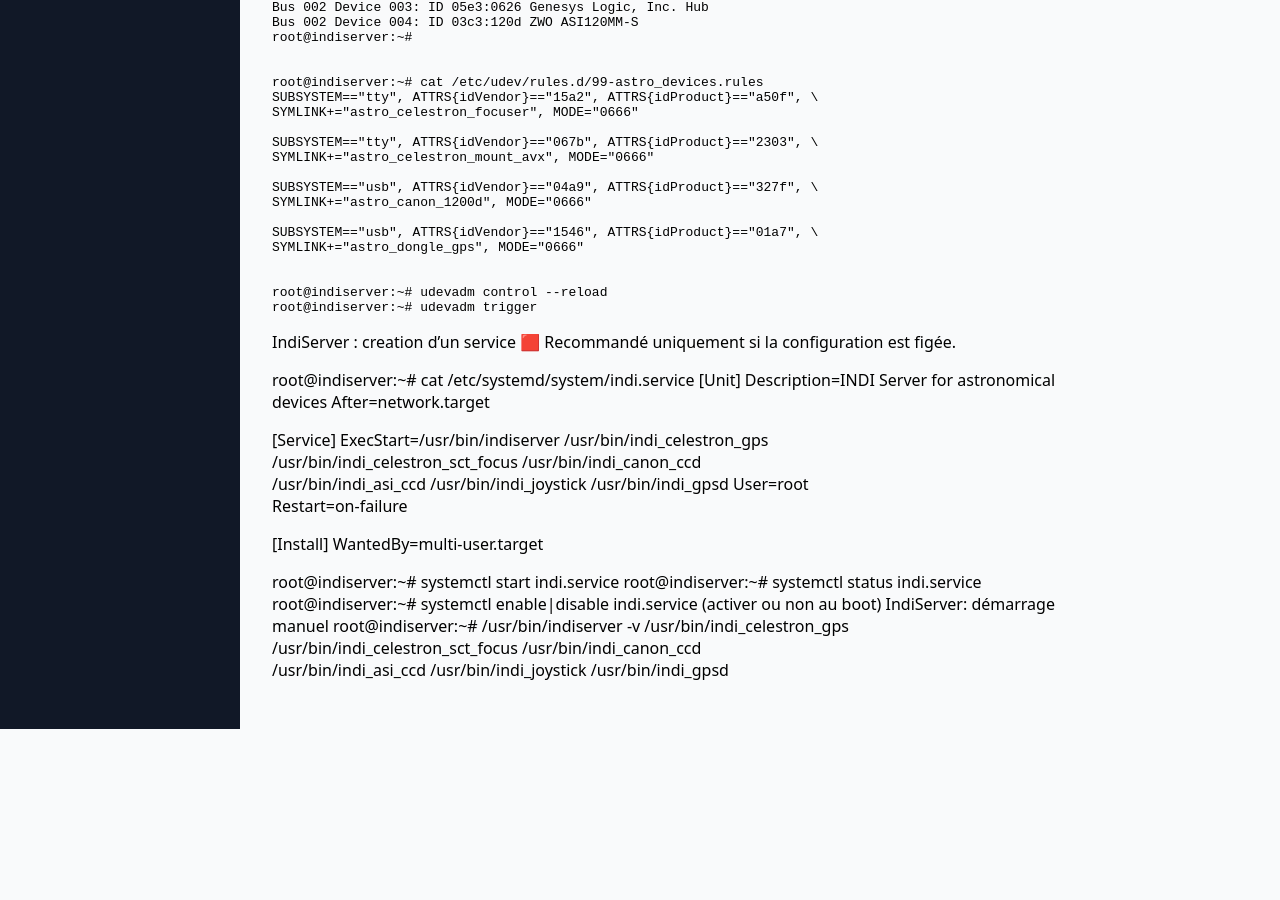
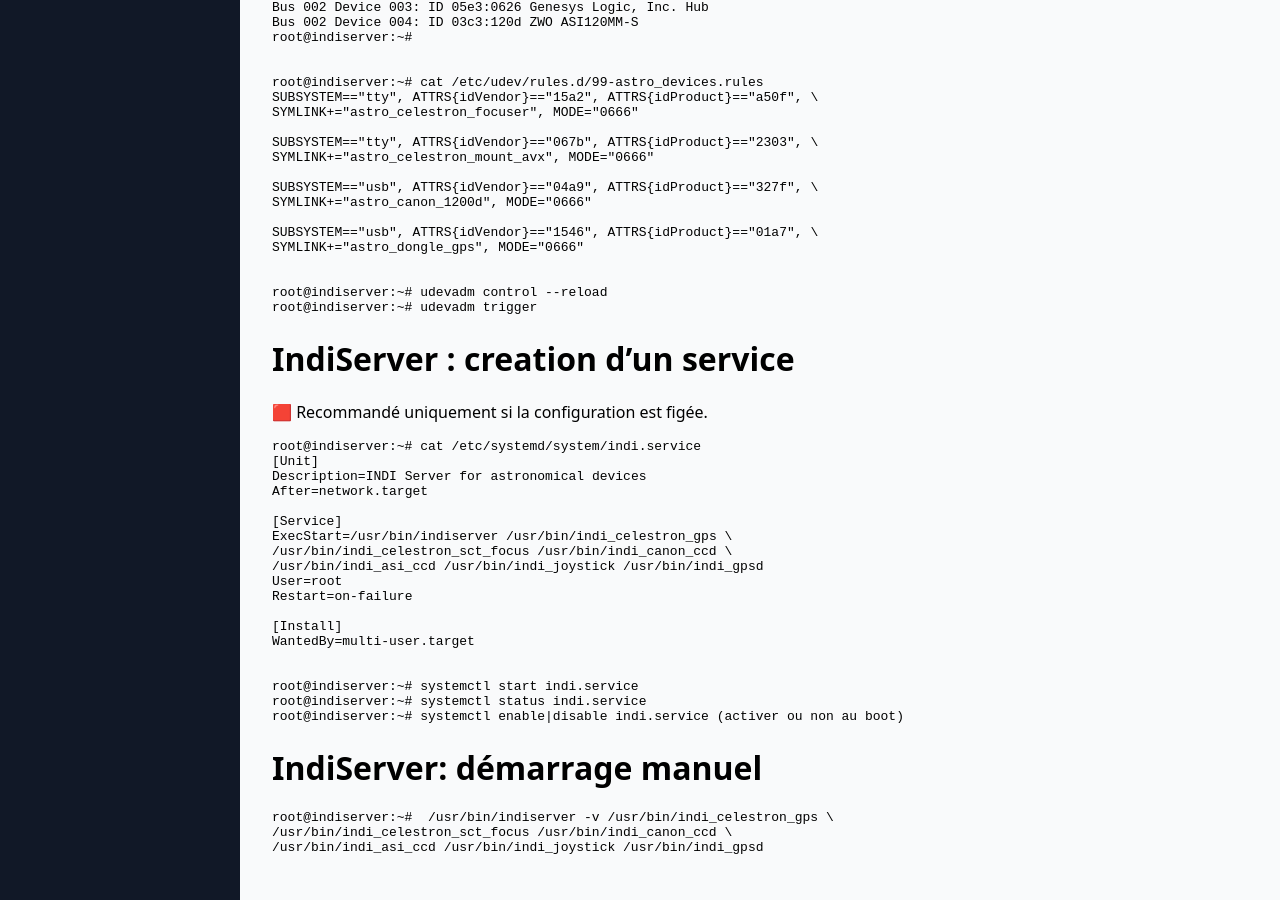
Before and after one commit to CosmicExplorator/cosmicexplorator.github.io, a Jekyll site: the page built from _pages/astronomie/installIndilib.md, in a window 1280 px wide and 900 px high, scrolled down 1302 px. Built offline with Jekyll 4.4.1, drawn with Linux system fonts in a browser that asks for light colours; before the commit the page ends 2031 px from its top, so only the background shows below that.

Commit message:
Fix formatting and headings in installIndilib.md

````diff
--- a/_pages/astronomie/installIndilib.md
+++ b/_pages/astronomie/installIndilib.md
@@ -111,9 +111,9 @@
 root@indiserver:~# udevadm trigger
 ```
 
-IndiServer : creation d'un service
+# IndiServer : creation d'un service
 🟥 Recommandé uniquement si la configuration est figée.
-
+```bash
 root@indiserver:~# cat /etc/systemd/system/indi.service
 [Unit]
 Description=INDI Server for astronomical devices
@@ -133,7 +133,11 @@
 root@indiserver:~# systemctl start indi.service
 root@indiserver:~# systemctl status indi.service
 root@indiserver:~# systemctl enable|disable indi.service (activer ou non au boot)
-IndiServer: démarrage manuel
+```
+
+# IndiServer: démarrage manuel
+```bash
 root@indiserver:~#  /usr/bin/indiserver -v /usr/bin/indi_celestron_gps \
 /usr/bin/indi_celestron_sct_focus /usr/bin/indi_canon_ccd \
 /usr/bin/indi_asi_ccd /usr/bin/indi_joystick /usr/bin/indi_gpsd
+```
````
